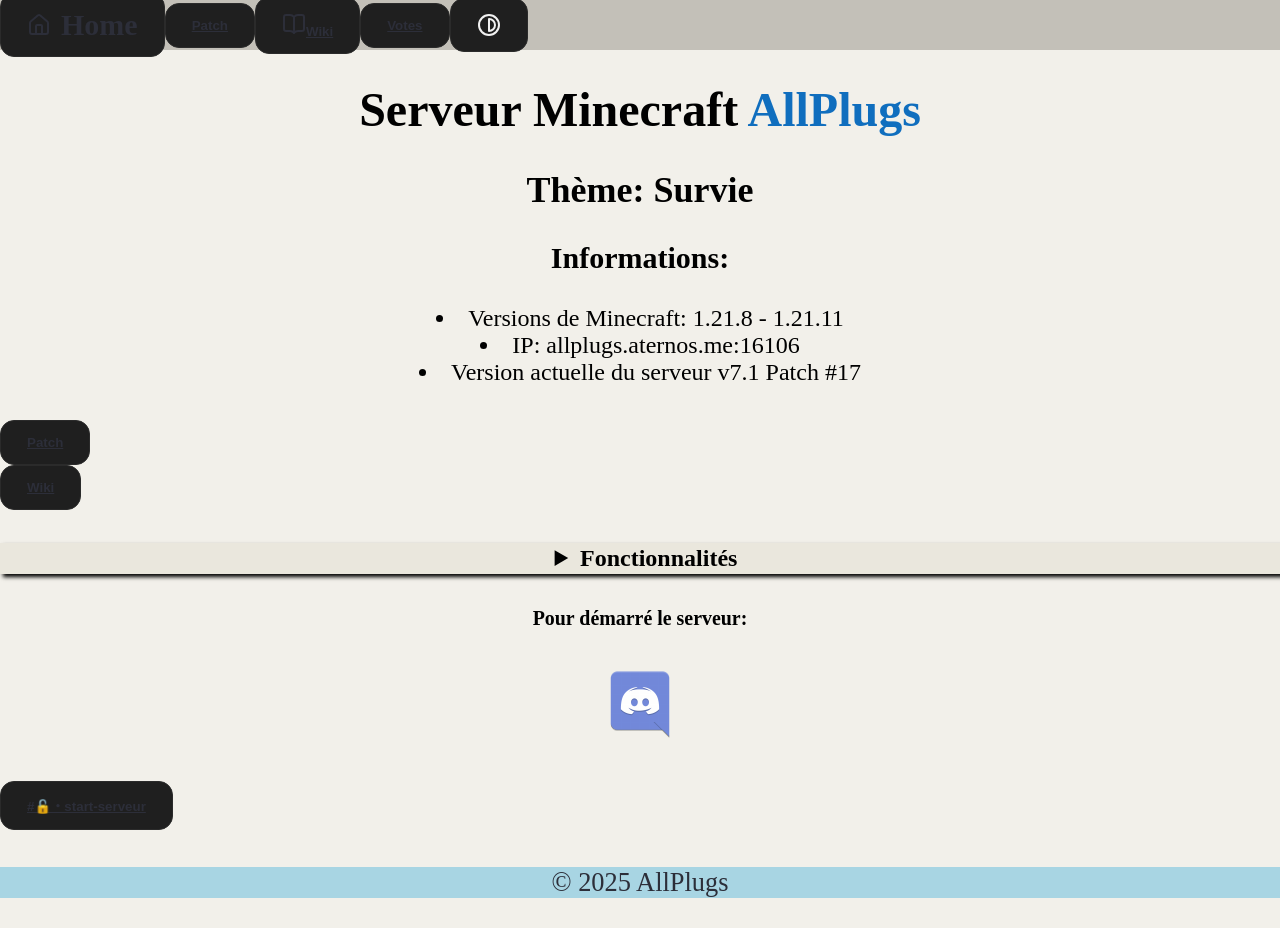
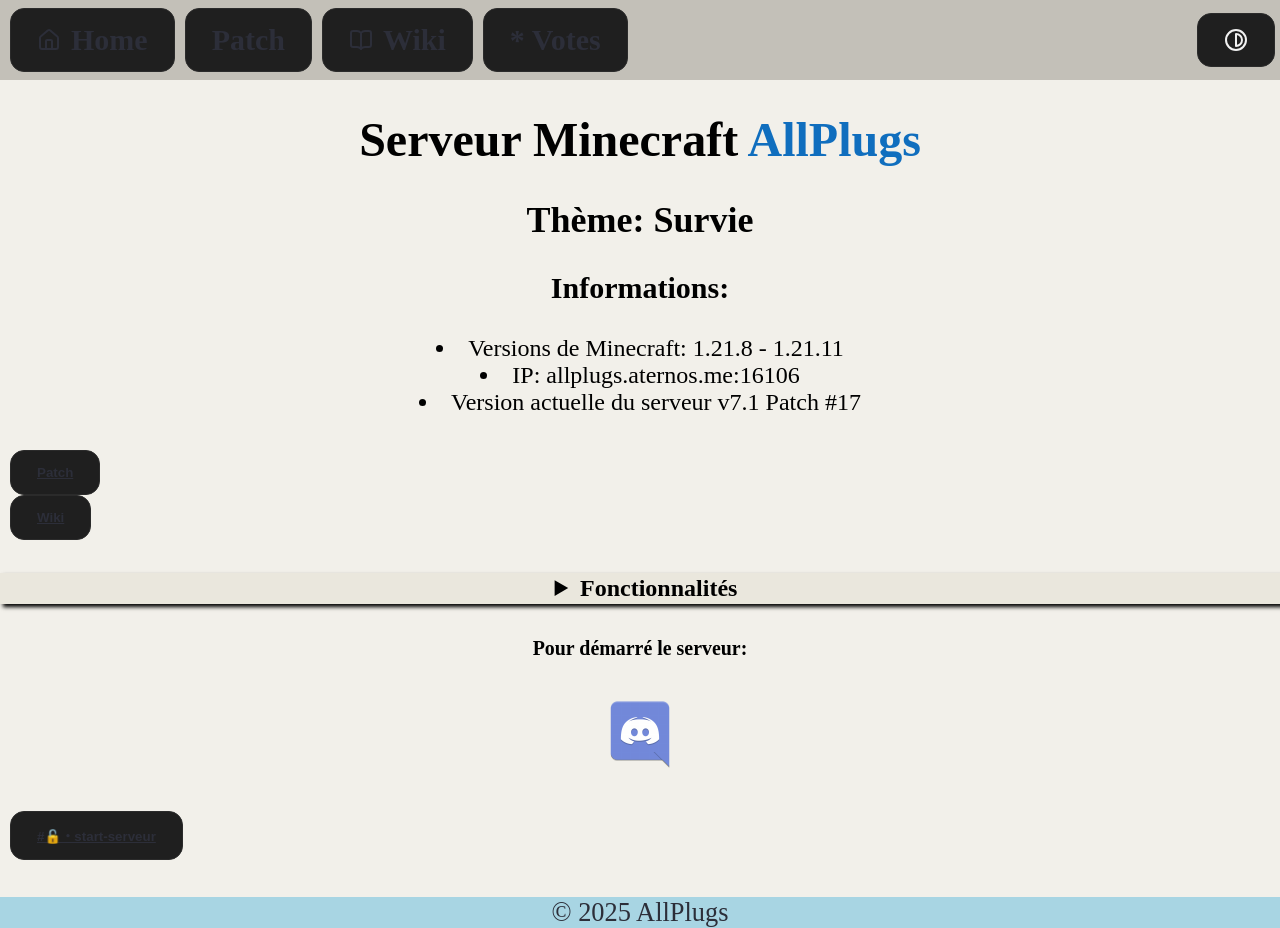
Before and after one commit to Nat688/AllPlugs-Site, a Jekyll site: the page built from index.html, in a window 1280 px wide and 928 px high. Built offline with Jekyll 4.4.1, drawn with Linux system fonts in a browser that asks for light colours.

Commit message:
Update default.html

```diff
--- a/_layouts/default.html
+++ b/_layouts/default.html
@@ -185,6 +185,7 @@
 
       .btn {
         padding: 14px 26px;
+		margin-left: 10px;
         border-radius: 14px;
         background: #1f1f1f;
         color: #f1f1f1;
@@ -205,6 +206,30 @@
         background: #242424;
         box-shadow: 0 10px 30px rgba(255,159,67,0.4);
       }
+	  .btn2 {
+        padding: 14px 26px;
+		margin-left: auto;
+		margin-right: 5px;
+        border-radius: 14px;
+        background: #1f1f1f;
+        color: #f1f1f1;
+        text-decoration: none;
+        font-weight: 600;
+        display: flex;
+        align-items: center;
+        gap: 10px;
+        border: 1px solid #2b2b2b;
+        transition:
+          transform 0.25s ease,
+          box-shadow 0.25s ease,
+          background 0.25s ease;
+      }
+
+      .btn2:hover {
+        transform: translateY(-4px);
+        background: #242424;
+        box-shadow: 0 10px 30px rgba(255,159,67,0.4);
+      }
 .nou {
 	text-decoration: none;
 }
@@ -213,7 +238,7 @@
     top: 0;
     left: 0;
     width: 100%;
-	height: 50px;              /* OBLIGATOIRE */
+	height: 80px;              /* OBLIGATOIRE */
 	background-color: #c3c0b8;
 	font-size: 125%;
     color: #2C2E39;
@@ -275,14 +300,14 @@
     color: #F2F0EA;
 }
 body {
-    padding-top: 50px;
+    padding-top: 80px;
     background-color: #F2F0EA;
     font-size: 150%;
     color: black;
     text-align: left;
 }
 body.dark {
-    padding-top: 50px;
+    padding-top: 80px;
     background-color: #252121;
     font-size: 150%;
     color: white;
@@ -344,18 +369,16 @@
 			<a href="index.html" class="btn">
 				<i data-lucide="house"></i>Home
 			</a>
-			<button class="btn">
-				<a href="patch.html">Patch</a>
-			</button>
-			<button class="btn">
-				<a href="wiki.html">
-					<i data-lucide="book-open"></i>Wiki
-				</a>
-			</button>
-			<button class="btn">
-				<a href="vote.html">Votes</a>
-			</button>
-			<button class="btn" id="theme-toggle">
+			<a href="patch.html" class="btn">
+				Patch
+			</a>
+			<a href="wiki.html" class="btn">
+				<i data-lucide="book-open"></i>Wiki
+			</a>
+			<a href="vote.html" class="btn">*
+				Votes
+			</a>
+			<button class="btn2" id="theme-toggle">
 				<i data-lucide="contrast"></i>
 			</button> <!-- CHANGE SELON LA PAGE -->
 
```
